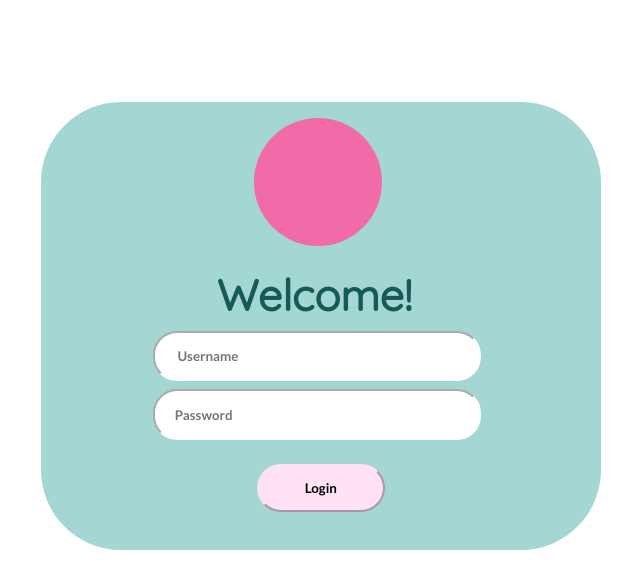
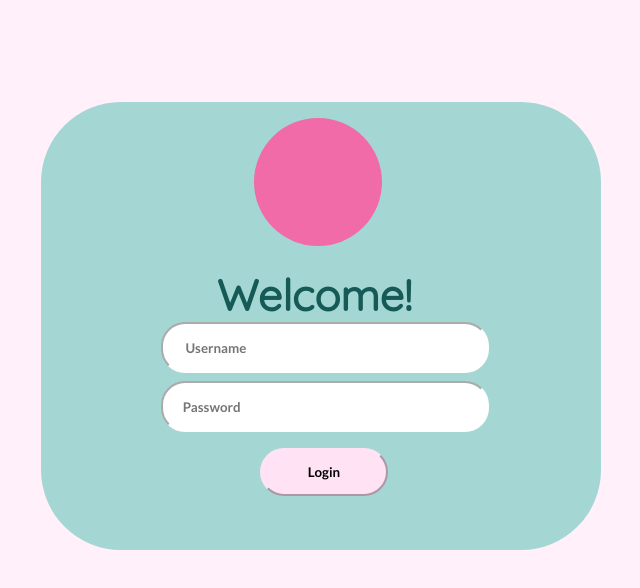
Before and after one commit to hawraakhalil/Cancer-Connect, a React (Create React App) app: page / in a window 1280 px wide. Shown: the top 588 px of the page, without its empty margins (356-996 px from the left). Built offline with nearby package versions, Linux system fonts and the light colour scheme.

Commit message:
The authentication now displays an error message if no username and password were entered

```diff
--- a/src/pages/authentication.js
+++ b/src/pages/authentication.js
@@ -7,40 +7,48 @@ import {BrowserRouter as Router, Routes, Route, Link} from "react-router-dom";
 import Form from 'react-bootstrap/Form';
 import images from './images.png';
 
-const handleClick = () => {
-    window.location.href = "/feed";
-  };
+
 
 function Authentication() {
   const [username, setUsername] = useState('');
   const [password, setPassword] = useState('');
+  const [errorMessage, setErrorMessage] = useState('');
+
+  const handleClick = () => {
+    if (username && password) {
+      window.location.href = "/feed";
+    } else {
+      setErrorMessage("Error ! Please enter a username and password");
+    }
+    };
     return (
-        <>
+      <>
+      <style>{'body { background-color: #FFF0F9; }'}</style>
     <Container>
       <Card style={{ width: '35rem',height:"28rem", backgroundColor:"#A4D6D3" , marginLeft:"31%", marginTop:"8%", borderRadius:"5rem"}}>
       <img src={images} alt="Logo" className="rounded-circle" style={{ borderRadius: "50rem",height: "8rem", width: "8rem",marginLeft:"38%",marginTop:"1rem"}} />
       <Card.Body style ={{marginTop:"-11rem"}}>
       <Card.Header as="h5" style={{ fontFamily: 'Quicksand',color: '#155A56', position: 'relative', top: '11rem', left: '11rem',fontSize:"2.7rem" ,fontWeight: "700" ,marginTop:"1rem"}}>Welcome!</Card.Header>
-      <div>
+      <div style={{ margin: "20% auto", width: "20rem" }}>
       <Form.Control
         type="text"
         value={username}
         onChange={(e) => setUsername(e.target.value)}
         placeholder="        Username"
-        style={{marginTop:"20%",marginLeft:"20%",width:"20rem",height:"2.8rem",marginBottom:"0.5rem",borderColor:"#FFFFFF",borderRadius:"1.5rem",fontFamily:"Lato",fontWeight:"bold"}}
+        style={{marginTop:"20%",width:"20rem",height:"2.8rem",marginBottom:"0.5rem",borderColor:"#FFFFFF",borderRadius:"1.5rem",fontFamily:"Lato",fontWeight:"bold"}}
       />
-      </div>
-      <div>
+
+
       <Form.Control
         type="Password"
         value={password}
         onChange={(e) => setPassword(e.target.value)}
         placeholder="       Password"
-        style ={{marginLeft:"20%", width:"20rem",height:"2.8rem",borderRadius:"1.5rem",borderColor:"#FFFFFF",fontFamily:"Lato",fontWeight:"bold"}}
+        style ={{ width:"20rem",height:"2.8rem",borderRadius:"1.5rem",borderColor:"#FFFFFF",fontFamily:"Lato",fontWeight:"bold"}}
       />
-      <Button onClick={handleClick} style ={{marginTop:"1.5rem",marginLeft:"13.5rem",width:"8rem",height:"3rem",backgroundColor:"#FFE3F4",borderColor:"#FFE3F4",borderRadius:"10rem",fontFamily:"Lato",fontWeight:"bold"}}>Login</Button>
+      <Button onClick={handleClick} style ={{marginTop:"1rem",marginLeft:"6.2rem",width:"8rem",height:"3rem",backgroundColor:"#FFE3F4",borderColor:"#FFE3F4",borderRadius:"10rem",fontFamily:"Lato",fontWeight:"bold"}}>Login</Button>
+      {errorMessage && <p style ={{fontSize:"0.9rem"}}>{errorMessage}</p>}
       </div>
-
       </Card.Body>
     </Card>
     </Container>
```
